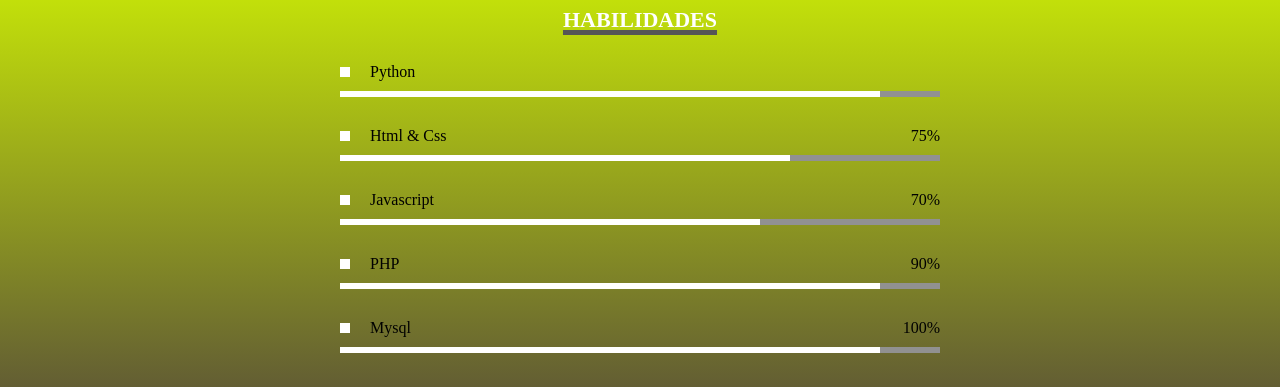
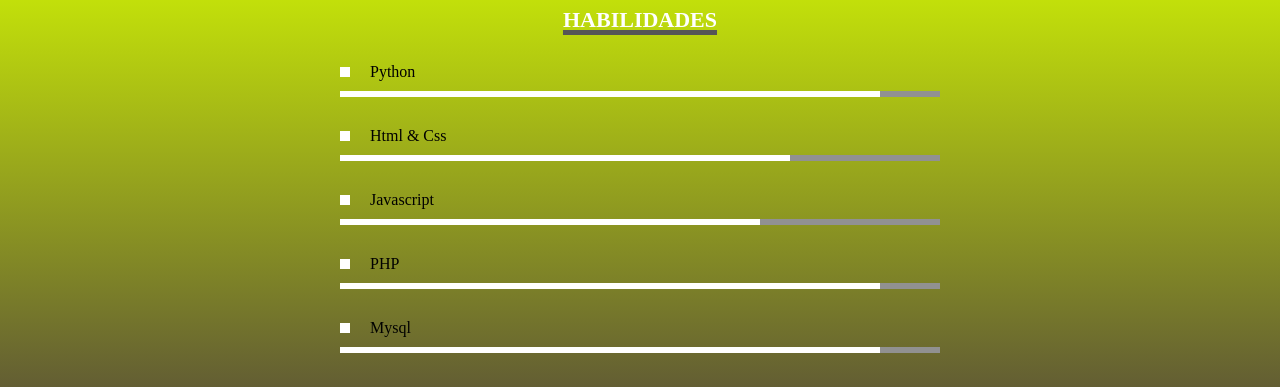
Before and after one commit to mbelizan/Portfolio, a plain HTML site: page index.html in a window 1280 px wide. Shown: the part 2440-2827 px from the top of the page. Drawn offline with Linux system fonts and the light colour scheme.

Commit message:
index.html

```diff
--- a/index.html
+++ b/index.html
@@ -110,7 +110,7 @@
             <div class="skill">
                 <div class="info">
                     <p><span class="lista"></span>Html & Css</p>
-                    <span class="porcentaje">75%</span>
+                    <!--<span class="porcentaje">75%</span>-->
                 </div>
                 <div class="barra">
                     <div id="html" class="barra-progreso2"></div>
@@ -120,7 +120,7 @@
             <div class="skill">
                 <div class="info">
                     <p><span class="lista"></span>Javascript</p>
-                    <span class="porcentaje">70%</span>
+                    <!--<span class="porcentaje">70%</span>-->
                 </div>
                 <div class="barra">
                     <div id="js" class="barra-progreso3"></div>
@@ -130,7 +130,7 @@
             <div class="skill">
                 <div class="info">
                     <p><span class="lista"></span>PHP</p>
-                    <span class="porcentaje">90%</span>
+                    <!--<span class="porcentaje">90%</span>-->
                 </div>
                 <div class="barra">
                     <div id="php" class="barra-progreso4"></div>
@@ -140,7 +140,7 @@
             <div class="skill">
                 <div class="info">
                     <p><span class="lista"></span>Mysql</p>
-                    <span class="porcentaje">100%</span>
+                    <!--<span class="porcentaje">100%</span>-->
                 </div>
                 <div class="barra">
                     <div id="mysql" class="barra-progreso5"></div>
```
